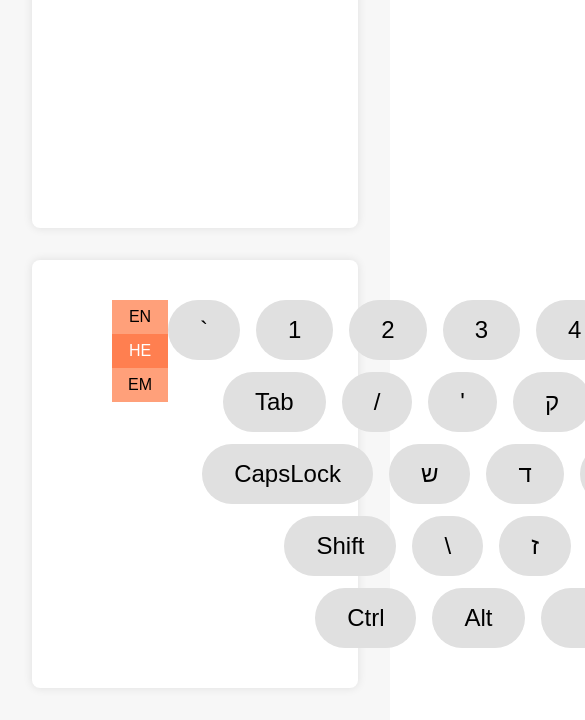
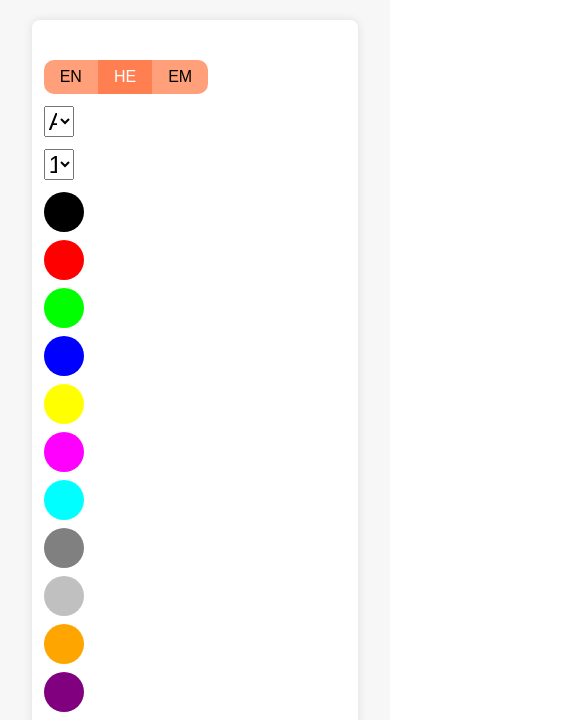
Before and after one commit to ShmuelAmir/FSWD_4, a React (Vite) app: page / in a window 390 px wide. Shown: the part 124-844 px from the top of the page, 585 px wide, since content can reach past the window. Built offline with nearby package versions, Linux system fonts and the light colour scheme.

Commit message:
more responsive and select font familiy, size, and color

```diff
--- a/src/App.css
+++ b/src/App.css
@@ -12,16 +12,25 @@ button {
   cursor: pointer;
 }
 
+select {
+  font-size: 1.5rem;
+}
+
 .area {
   background: white;
   box-shadow: 0 0 10px rgba(0, 0, 0, 0.1);
   border-radius: 8px;
-  padding: 2.5rem 5rem;
+  padding: 2.5rem 3vw;
   display: flex;
+  gap: 2rem;
   justify-content: space-between;
 
   &:first-child {
     flex-grow: 1;
+  }
+
+  @media screen and (max-width: 1300px) {
+    flex-direction: column;
   }
 }
 
@@ -38,15 +47,15 @@ button {
 .keyboard-row {
   display: flex;
   justify-content: center;
-  gap: 1rem;
+  gap: 0.75em;
 }
 
 .key {
   background: #e0e0e0;
   border-radius: 2rem;
-  padding: 1rem 2rem;
+  padding: 0.75em 1.5em;
   text-align: center;
-  font-size: 1.5rem;
+  font-size: 1.25vw;
   transition: background-color 0.3s ease;
 
   &:hover {
@@ -57,13 +66,22 @@ button {
 
 .button-group {
   display: flex;
-  flex-direction: column;
 
   & > button {
     font-size: 1rem;
     padding: 0.5rem 1rem;
     background: lightsalmon;
     text-transform: uppercase;
+
+    &:first-child {
+      border-top-left-radius: 10px;
+      border-bottom-left-radius: 10px;
+    }
+
+    &:last-child {
+      border-top-right-radius: 10px;
+      border-bottom-right-radius: 10px;
+    }
 
     &:hover {
       background-color: #ff7f50;
@@ -76,3 +94,29 @@ button {
     }
   }
 }
+
+.special-keys {
+  display: flex;
+  flex-direction: column;
+  gap: 0.75em;
+  max-width: 10%;
+}
+
+.color-group {
+  display: flex;
+  flex-wrap: wrap;
+  flex-direction: row;
+  gap: 0.5em;
+}
+
+.color-button {
+  border-radius: 50%;
+  aspect-ratio: 1;
+  padding: 0.75em 1.5em;
+  transition: opacity 0.3s ease;
+
+  &:hover {
+    opacity: 0.8;
+    transform: scale(1.05);
+  }
+}
--- a/src/components/KeyboardKey.jsx
+++ b/src/components/KeyboardKey.jsx
@@ -3,7 +3,7 @@ function KeyboardKey({ langKey, handleClick }) {
     <button
       className="key"
       onClick={() => handleClick(langKey)}
-      style={langKey === "Space" ? { width: "40rem" } : {}}
+      style={langKey === "Space" ? { paddingInline: "15em" } : {}}
     >
       {langKey}
     </button>
--- a/src/components/SpecialKeys.jsx
+++ b/src/components/SpecialKeys.jsx
@@ -1,8 +1,8 @@
-import { LANGUAGES } from "../consts";
+import { LANGUAGES, FONTS, FONT_COLORS, FONT_SIZES } from "../consts";
 
 function SpecialKeys({ lang, setLang }) {
   return (
-    <div>
+    <div className="special-keys">
       <div className="button-group">
         {LANGUAGES.map((language) => (
           <button
@@ -14,6 +14,29 @@ function SpecialKeys({ lang, setLang }) {
           </button>
         ))}
       </div>
+      <select>
+        {FONTS.map((font) => (
+          <option key={font} value={font}>
+            {font}
+          </option>
+        ))}
+      </select>
+      <select>
+        {FONT_SIZES.map((size) => (
+          <option key={size} value={size}>
+            {size}
+          </option>
+        ))}
+      </select>
+      <div className="color-group">
+        {FONT_COLORS.map((color) => (
+          <button
+            key={color}
+            className="color-button"
+            style={{ backgroundColor: color }}
+          ></button>
+        ))}
+      </div>
     </div>
   );
 }
--- a/src/consts.js
+++ b/src/consts.js
@@ -1,4 +1,32 @@
 export const LANGUAGES = ["en", "he", "em"];
+
+export const FONTS = ["Arial", "Courier New", "Times New Roman"];
+export const FONT_SIZES = [
+  "12px",
+  "14px",
+  "16px",
+  "18px",
+  "20px",
+  "22px",
+  "24px",
+  "26px",
+  "28px",
+  "30px",
+  "32px",
+];
+export const FONT_COLORS = [
+  "#000000",
+  "#FF0000",
+  "#00FF00",
+  "#0000FF",
+  "#FFFF00",
+  "#FF00FF",
+  "#00FFFF",
+  "#808080",
+  "#C0C0C0",
+  "#FFA500",
+  "#800080",
+];
 
 export const KEYBOARD_LAYOUT_ROWS = [
   [
```
